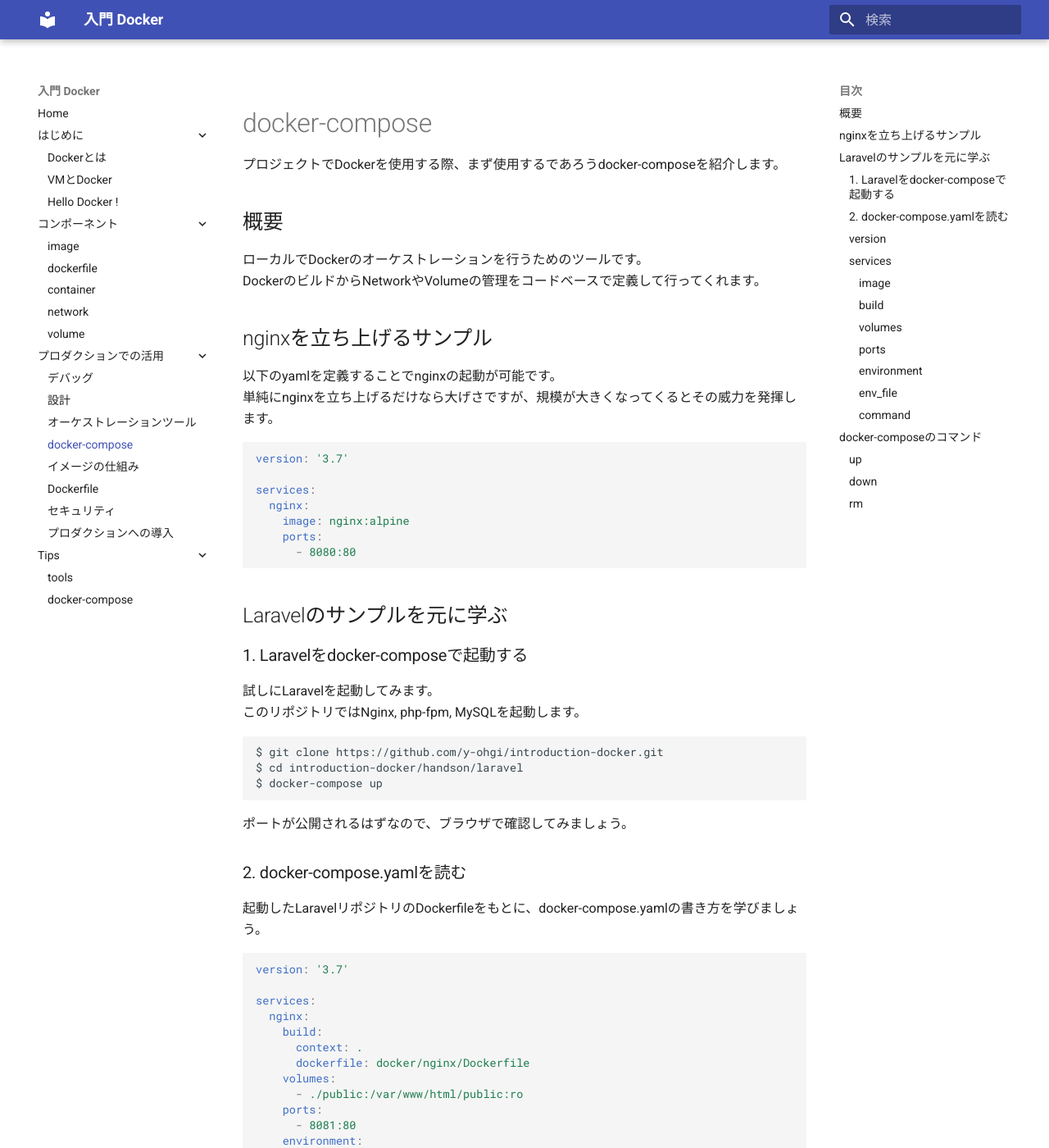
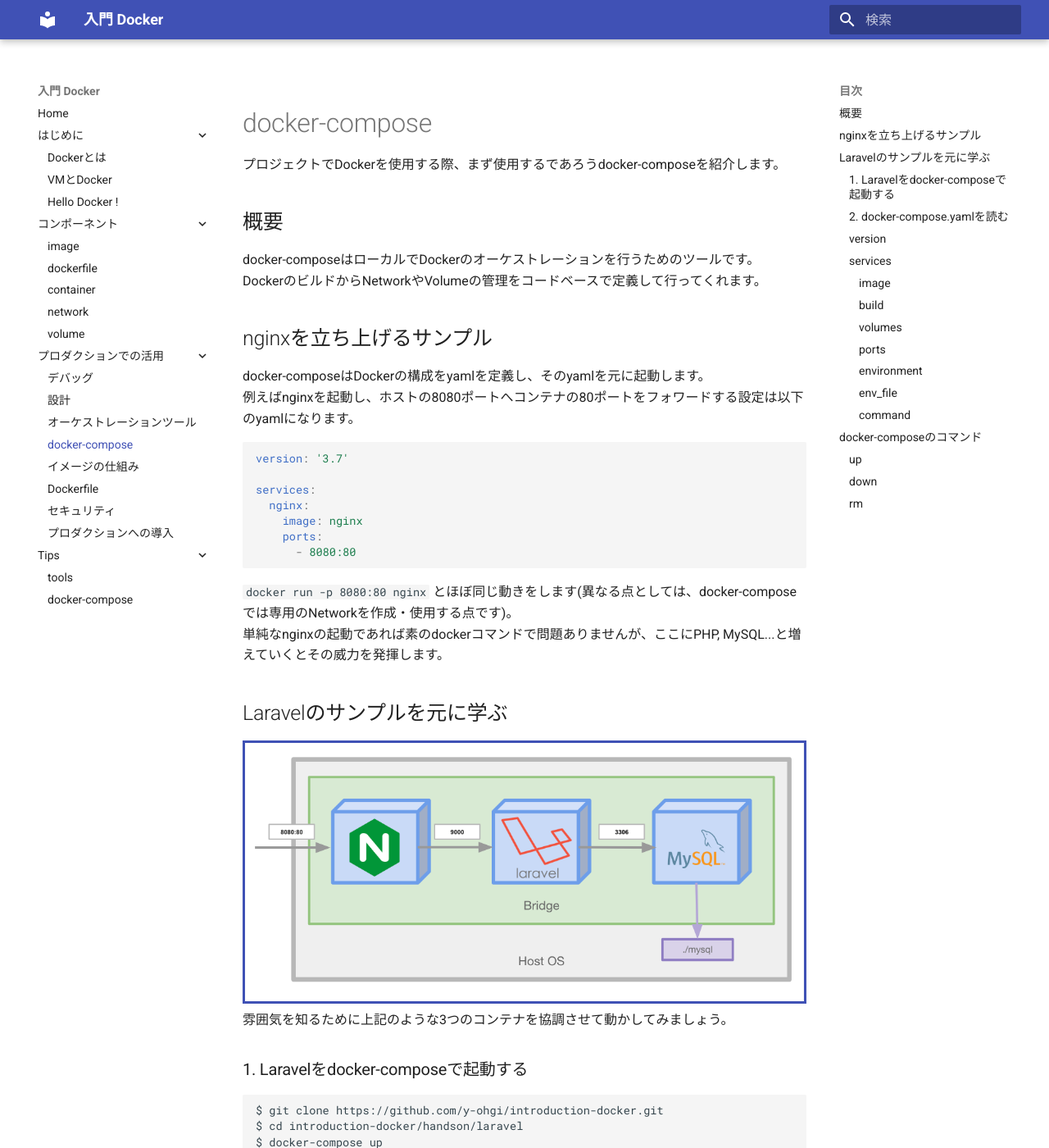
Before and after one commit to y-ohgi/introduction-docker, an MkDocs documentation site: the page built from docs/3_production/docker-compose.md, in a window 1280 px wide and 1400 px high. Shown: the whole window at 82% size. Built offline with MkDocs 1.6.1 and Material for MkDocs 9.7.7, drawn with Linux system fonts in a browser that asks for light colours; some of the changed text lies outside the part shown.

Commit message:
Add docker-compose laravel image

````diff
--- a/docs/3_production/docker-compose.md
+++ b/docs/3_production/docker-compose.md
@@ -1,33 +1,38 @@
 プロジェクトでDockerを使用する際、まず使用するであろうdocker-composeを紹介します。
 
 ## 概要
-ローカルでDockerのオーケストレーションを行うためのツールです。
+docker-composeはローカルでDockerのオーケストレーションを行うためのツールです。
 DockerのビルドからNetworkやVolumeの管理をコードベースで定義して行ってくれます。
 
 ## nginxを立ち上げるサンプル
-以下のyamlを定義することでnginxの起動が可能です。
-単純にnginxを立ち上げるだけなら大げさですが、規模が大きくなってくるとその威力を発揮します。
+docker-composeはDockerの構成をyamlを定義し、そのyamlを元に起動します。
+例えばnginxを起動し、ホストの8080ポートへコンテナの80ポートをフォワードする設定は以下のyamlになります。
 ```yaml
 version: '3.7'
 
 services:
   nginx:
-    image: nginx:alpine
+    image: nginx
     ports:
       - 8080:80
 ```
 
+`docker run -p 8080:80 nginx` とほぼ同じ動きをします(異なる点としては、docker-composeでは専用のNetworkを作成・使用する点です)。
+単純なnginxの起動であれば素のdockerコマンドで問題ありませんが、ここにPHP, MySQL...と増えていくとその威力を発揮します。
+
+
 ## Laravelのサンプルを元に学ぶ
+![laravel](imgs/docker-compose-laravel.png)
+雰囲気を知るために上記のような3つのコンテナを協調させて動かしてみましょう。
+
 ### 1. Laravelをdocker-composeで起動する
-試しにLaravelを起動してみます。
-このリポジトリではNginx, php-fpm, MySQLを起動します。
 ```
 $ git clone https://github.com/y-ohgi/introduction-docker.git
 $ cd introduction-docker/handson/laravel
 $ docker-compose up
 ```
 
-ポートが公開されるはずなので、ブラウザで確認してみましょう。
+Play with Docker上へポートが公開されるので、ブラウザで確認してみましょう。
 
 ### 2. docker-compose.yamlを読む
 起動したLaravelリポジトリのDockerfileをもとに、docker-compose.yamlの書き方を学びましょう。
@@ -43,7 +48,7 @@
     volumes:
       - ./public:/var/www/html/public:ro
     ports:
-      - 8081:80
+      - 8080:80
     environment:
       PHP_HOST: app
 
@@ -114,10 +119,10 @@
 #### ports
 ポートの開放を行います。
 左にホストのポートを、右にコンテナのポートを指定します。
-コマンドの場合、 `-p 8081:80` オプションと同一です。
+コマンドの場合、 `-p 8080:80` オプションと同一です。
 ```yaml
 ports:
-  - 8081:80
+  - 8080:80
 ```
 
 #### environment
````
Also changed, not shown: docs/3_production/imgs/docker-compose-laravel.png (added).
